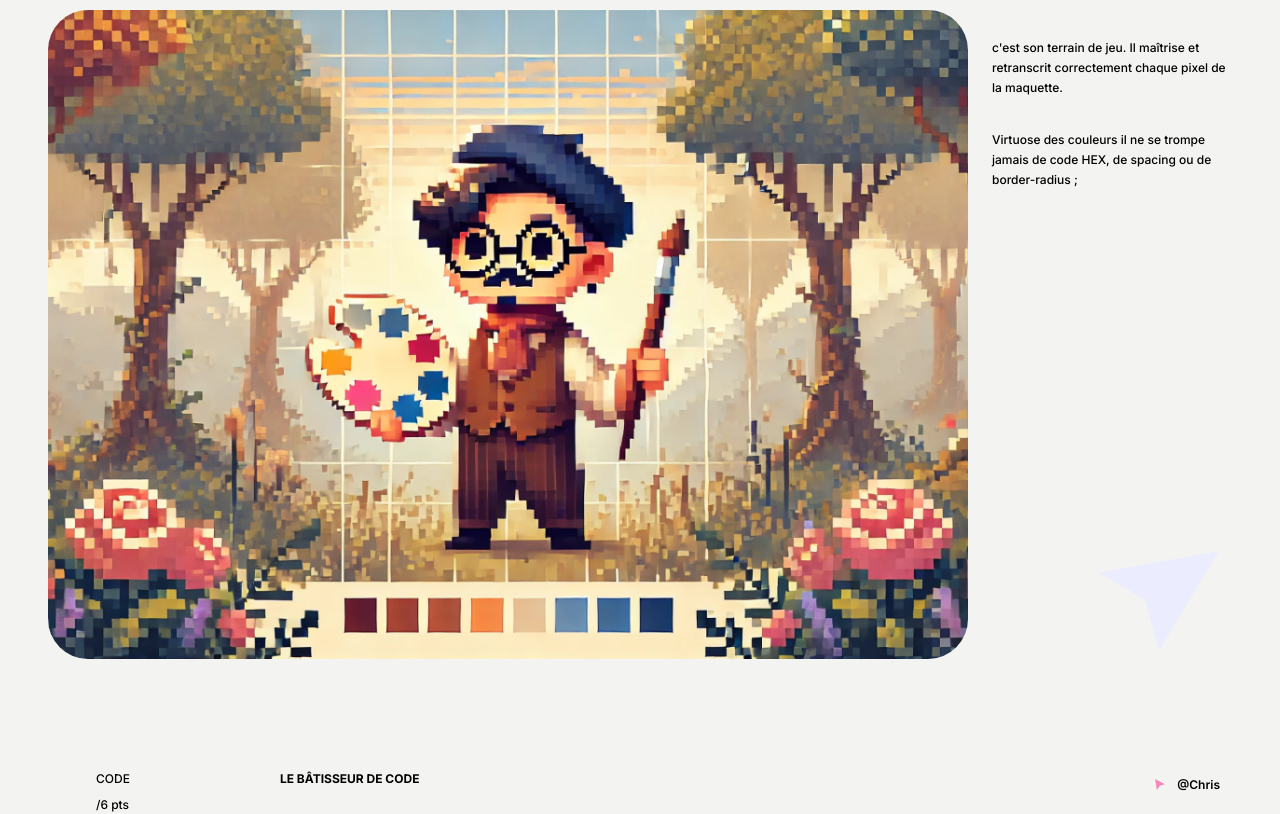
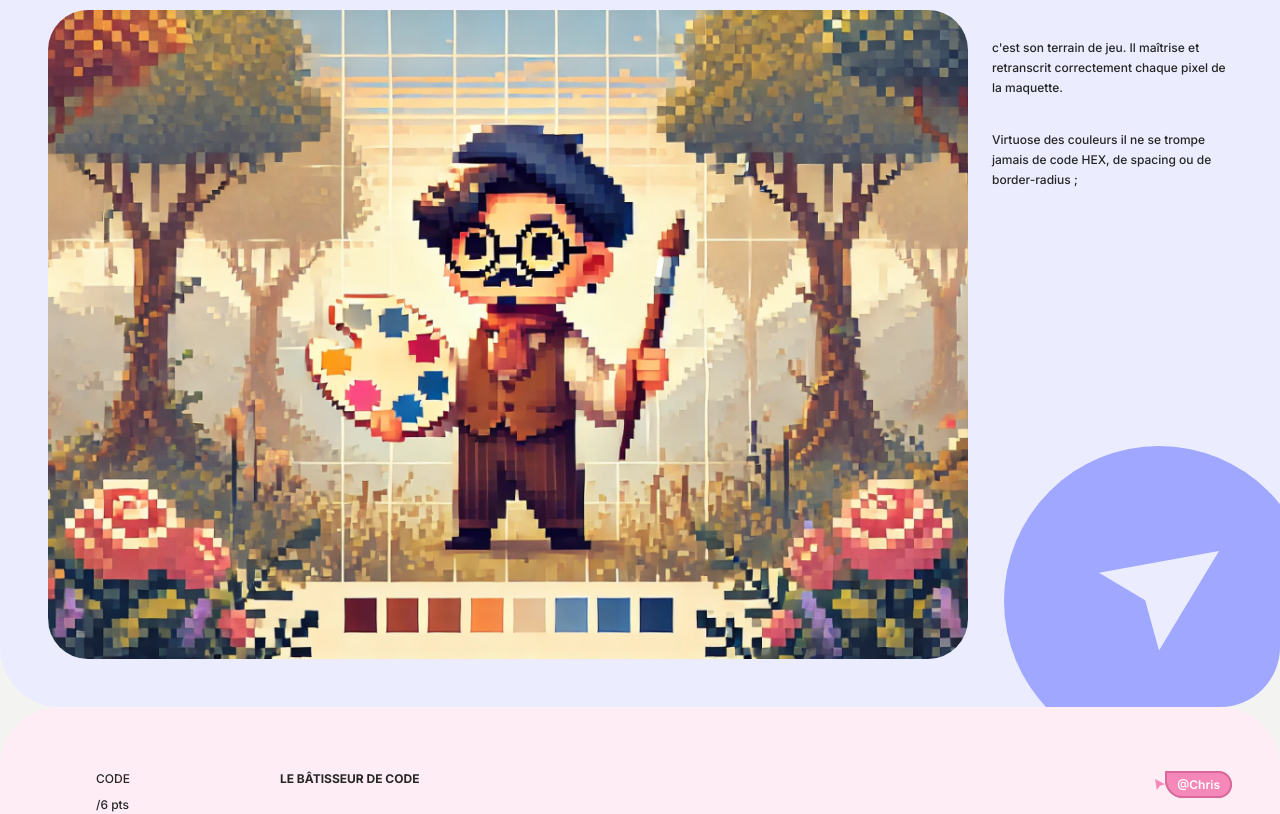
Before and after one commit to AlexDDevv/piscineClashOfDevs, a Next.js app: page / in a window 1280 px wide. Shown: the part 1400-2214 px from the top of the page. Built offline with nearby package versions, Linux system fonts and the light colour scheme.

Commit message:
🐛 Change props to match with json file

```diff
--- a/src/app/page.tsx
+++ b/src/app/page.tsx
@@ -27,14 +27,14 @@ export default function Home() {
                     <HeroCard />
                 </section>
                 <section>
-                    <h2 className="font-inter font-bold text-[220px] tracking-[8px] leading-none mb-[100px]">
+                    <h2 className="font-inter font-bold text-[220px] text-bgBlack tracking-[8px] leading-none mb-[100px]">
                         <span className="tracking-normal mr-2.5">&lt;A&gt;</span>
                         Front les
                     </h2>
                     {data.characters.map(character => (
                         <Character
                             key={character.role}
-                            containerBg={character.containerBg}
+                            containerClass={character.containerClass}
                             role={character.role}
                             point={character.point}
                             title={character.title}
@@ -42,7 +42,7 @@ export default function Home() {
                             image={character.image}
                             firstContent={character.firstContent}
                             secondContent={character.secondContent}
-                            logoBg={character.logoBg}
+                            logoClass={character.logoClass}
                             logo={character.logo}
                             logoWidth={character.logoWidth}
                             logoHeight={character.logoHeight}
--- a/src/components/Character.tsx
+++ b/src/components/Character.tsx
@@ -2,30 +2,28 @@ import Image from "next/image";
 import CharacterLink from "./CharacterLink";
 
 interface CharacterProps {
-    containerBg: string,
+    containerClass: string,
     role: string,
     point: string,
     title: string,
     link: {
         href: string,
-        linkBg: string,
-        linkColor: string,
-        linkBorder: string,
+        linkClass: string,
         linkContent: string,
         cursor: string
     }[],
     image: string,
     firstContent: string,
     secondContent: string,
-    logoBg: string,
+    logoClass: string,
     logo: string,
     logoWidth: number,
     logoHeight: number
 }
 
-export default function Character({ containerBg, role, point, title, link, image, firstContent, secondContent, logoBg, logo, logoWidth, logoHeight }: CharacterProps) {
+export default function Character({ containerClass, role, point, title, link, image, firstContent, secondContent, logoClass, logo, logoWidth, logoHeight }: CharacterProps) {
     return (
-        <article className={`bg-${containerBg} max-w-[1440px] mx-auto rounded-[60px] p-12 pt-16 relative overflow-hidden`}>
+        <article className={containerClass}>
             <div className="flex justify-between pl-12 mb-14">
                 <div className="flex gap-x-[150px]">
                     <div>
@@ -39,9 +37,7 @@ export default function Character({ containerBg, role, point, title, link, image
                         <CharacterLink
                             key={item.linkContent}
                             href={item.href}
-                            linkBg={item.linkBg}
-                            linkColor={item.linkColor}
-                            linkBorder={item.linkBorder}
+                            linkClass={item.linkClass}
                             linkContent={item.linkContent}
                             cursor={item.cursor}
                         />
@@ -64,7 +60,7 @@ export default function Character({ containerBg, role, point, title, link, image
                 </div>
             </div>
             <div className="h-[412px] w-[412px] flex items-center justify-center absolute bottom-[-100px] right-[-85px]">
-                <div className={`h-[310px] w-[310px] rounded-full bg-${logoBg} flex items-center justify-center`}>
+                <div className={logoClass}>
                     <Image
                         src={logo}
                         alt=""
--- a/src/components/CharacterLink.tsx
+++ b/src/components/CharacterLink.tsx
@@ -1,18 +1,17 @@
 import Image from "next/image"
+import Link from "next/link"
 
 interface CharacterLinkProps {
     href: string,
-    linkBg: string,
-    linkColor: string,
-    linkBorder: string,
+    linkClass: string,
     linkContent: string,
     cursor: string
 }
 
-export default function CharacterLink({ href, linkBg, linkColor, linkBorder, linkContent, cursor }: CharacterLinkProps) {
+export default function CharacterLink({ href, linkClass, linkContent, cursor }: CharacterLinkProps) {
     return (
         <div className="relative">
-            <a href={href} className={`bg-${linkBg} font-inter font-semibold text-xs text-${linkColor} px-3 py-1.5 rounded-[2px_19px_19px_25px] shadow-[inset_0_0_0_2px_rgba(var(${linkBorder}))]`} target="blank">{linkContent}</a>
+            <Link href={href} className={linkClass} target="blank">{linkContent}</Link>
             <Image
                 src={cursor}
                 alt="Curseur"
```
